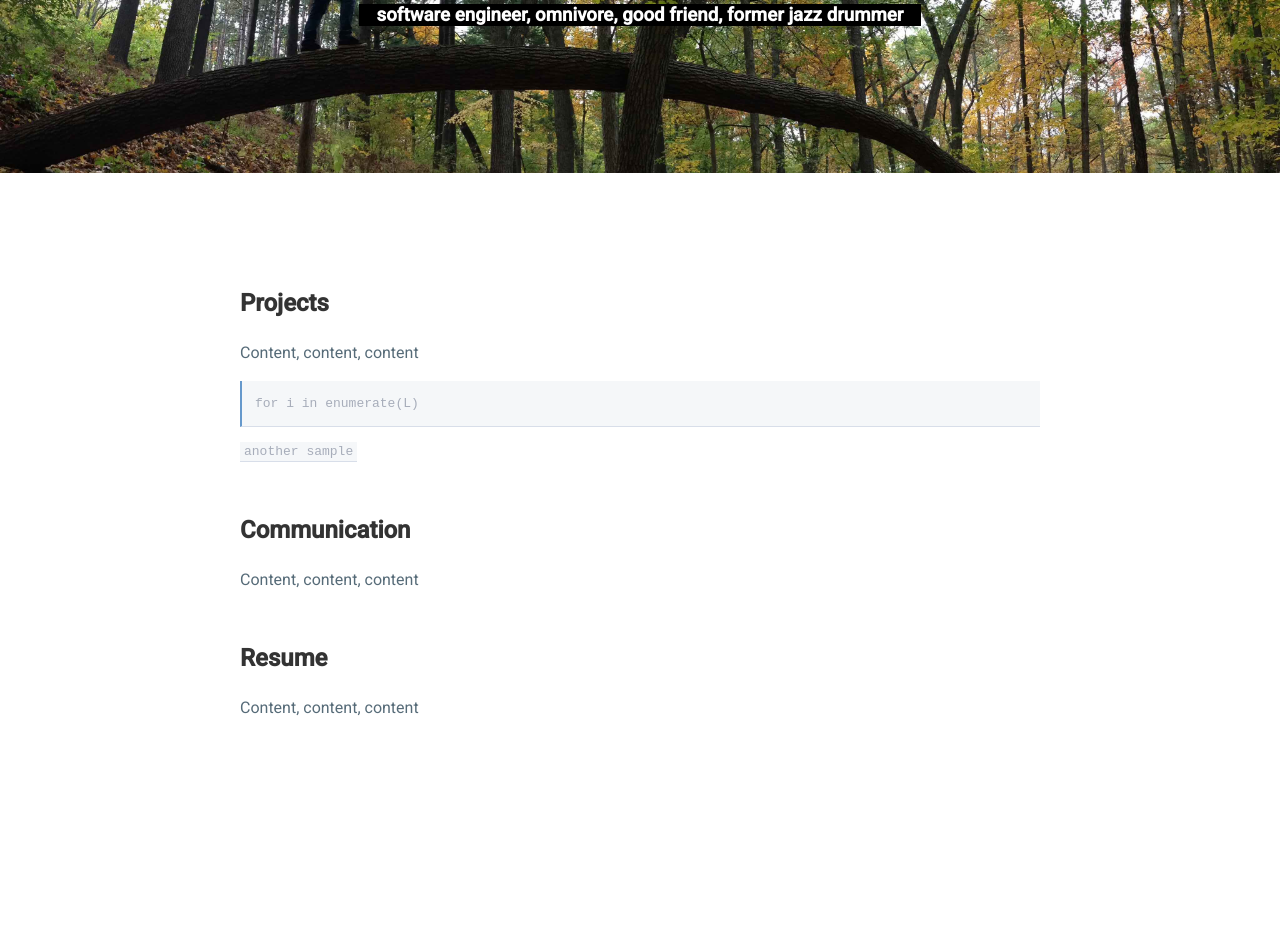
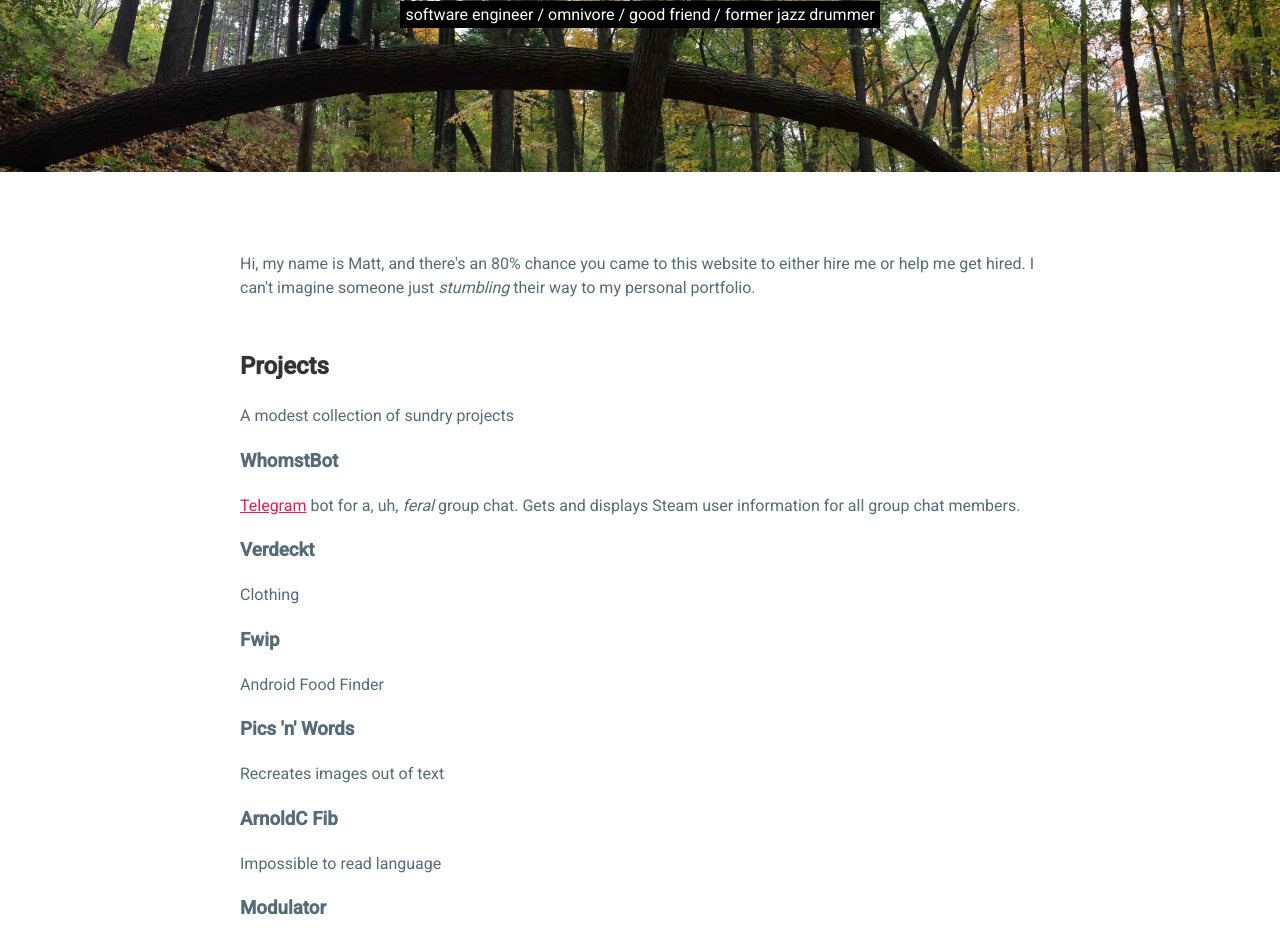
Before and after one commit to mattjp/personal_site, a plain HTML site: page indexNew.html in a window 1280 px wide. Shown: the part 191-1129 px from the top of the page. Before the commit the page ends 991 px from the top, so only its background shows below. Drawn offline with Linux system fonts and the light colour scheme.

Commit message:
more css nonsense

```diff
--- a/indexNew.html
+++ b/indexNew.html
@@ -14,16 +14,42 @@
 <body>
   <header>
     <h1>Matt Peretick</h1>
-    <h3>software engineer, omnivore, good friend, former jazz drummer</h3>
+    <p>software engineer / omnivore / good friend / former jazz drummer</p>
   </header>
 
   <main>
-  <div>
+
+    <p>Hi, my name is Matt, and there's an 80% chance you came to this website to
+    either hire me or help me get hired. I can't imagine someone just
+    <em>stumbling</em> their way to my personal portfolio.</p>
+
     <h2>Projects</h2>
-    <p>Content, content, content</p>
+    <p>A modest collection of sundry projects</p>
+
+    <h3>WhomstBot</h3>
+    <p><a href="https://web.telegram.org">Telegram</a> bot for a, uh, <em>feral</em> group chat. Gets and displays Steam
+    user information for all group chat members.</p>
+
+    <h3>Verdeckt</h3>
+    <p>Clothing</p>
+
+    <h3>Fwip</h3>
+    <p>Android Food Finder</p>
+
+    <h3>Pics 'n' Words</h3>
+    <p>Recreates images out of text</p>
+
+    <h3>ArnoldC Fib</h3>
+    <p>Impossible to read language</p>
+
+    <h3>Modulator</h3>
+    <p>Modulo calculator</p>
+
+
+
     <pre>for i in enumerate(L)</pre>
     <code>another sample</code>
-  </div>
+
 
   <div>
     <h2>Communication</h2>
@@ -34,6 +60,15 @@
     <h2>Resume</h2>
     <p>Content, content, content</p>
   </div>
+
+  <h2>Blog</h2>
+  <p>I have a blog now? Might as well go give it a read.</p>
+
+  <footer>
+    <p>"Seek simplicity, but distrust it."</p>
+    <p>- Alfred North Whitehead</p>
+  </footer>
+
   </main>
 
 </body>
--- a/styleNew.css
+++ b/styleNew.css
@@ -39,9 +39,7 @@ header a {
   transition-property: color, background;
 } */
 
-header
-h1,
-h3 {
+header h1 {
   background-color: black;
   color: white;
 }
@@ -52,14 +50,15 @@ header h1 {
   font-size: 2.5em;
   font-weight: 300;
   margin: 0 auto;
-  width: 8em;
+  max-width: 6.5em;
 }
 
-header h3 {
-  /* background-color: black; */
-  /* color: white; */
+header p {
+  background-color: black;
+  color: white;
   margin: 1em auto;
-  width: 30em;
+  max-width: 30em;
+  padding: 0.25em 0;
 }
 
 /* header img {
```
